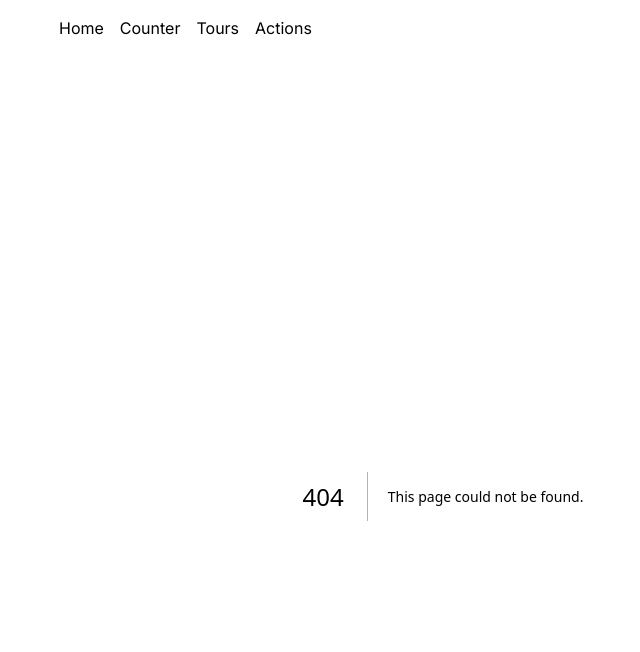
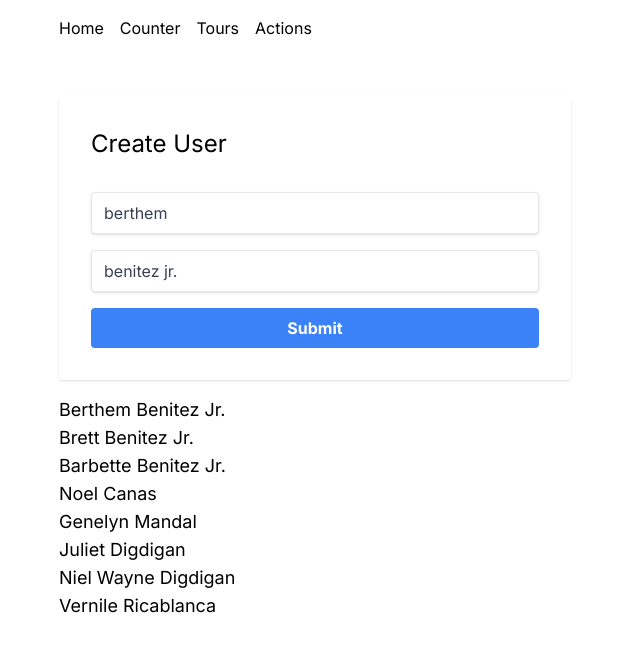
Before and after one commit to blaztviper22/nextjs_tutorial, a Next.js app: page /actions in a window 1280 px wide. Before the commit this address had no page. Shown: the top 652 px of the page, without its empty margins (197-837 px from the left). Built offline with nearby package versions, Linux system fonts and the light colour scheme.

Commit message:
new commits

```diff
--- /dev/null
+++ b/app/actions/page.tsx
@@ -0,0 +1,13 @@
+import Form from "@/components/Form"
+import UsersList from "@/components/UsersList"
+
+function ActionsPage() {
+  return (
+    <>
+        <Form />
+        <UsersList />
+    </>
+  )
+}
+
+export default ActionsPage
--- /dev/null
+++ b/components/Form.tsx
@@ -0,0 +1,50 @@
+'use client'
+import { createUser } from "@/utils/actions";
+// using formstate and formstatus
+import { useFormState, useFormStatus } from "react-dom";
+
+// const CreateUser = async() => {
+//   'use server'
+//   console.log('creating User....');
+// };
+
+//this
+const SubmitButton = () => {
+  const {pending} = useFormStatus();
+  return (
+    <button type="submit" className={btnStyle} disabled={pending}>
+      {pending? 'submitting...' : 'submit'}
+    </button>
+  );
+};
+
+function Form() {
+  return (
+    <form action={createUser} className={formStyle}>
+      <h2 className="text-2xl capitalize mb-4">create user</h2>
+      <input
+        type="text"
+        name="firstname"
+        defaultValue='berthem'
+        required
+        className={inputStyle}
+      />
+      <input
+        type="text"
+        name="lastname"
+        defaultValue='benitez jr.'
+        required
+        className={inputStyle}
+      />
+      {/* <button type="submit" className={btnStyle}>submit</button> */}
+      <SubmitButton />
+    </form>
+  )
+}
+
+export default Form
+
+const formStyle = 'max-w-lg flex flex-col gap-y-4  shadow rounded p-8';
+const inputStyle = 'border shadow rounded py-2 px-3 text-gray-700';
+const btnStyle =
+  'bg-blue-500 hover:bg-blue-700 text-white font-bold py-2 px-4 rounded capitalize';
--- /dev/null
+++ b/components/UsersList.tsx
@@ -0,0 +1,24 @@
+import { fetchUsers } from "@/utils/actions";
+
+async function UsersList() {
+    const users = await fetchUsers();
+  return (
+    <div className="mt-4">
+        {users.length?
+            <div>
+                {users.map(user => {
+                    return <h4 key={user.id} className="capitalize text-lg">
+                        {user.firstname} {user.lastname}
+                    </h4>
+                })}
+            </div>
+            :
+            <div>
+                No users found...
+            </div>
+        }
+    </div>
+  )
+}
+
+export default UsersList
--- /dev/null
+++ b/users.json
@@ -0,0 +1,42 @@
+[
+    {
+        "firstname": "berthem",
+        "lastname": "benitez jr.",
+        "id": "1724145237546"
+    },
+    {
+        "firstname": "Brett",
+        "lastname": "benitez jr.",
+        "id": "1724145252807"
+    },
+    {
+        "firstname": "Barbette",
+        "lastname": "benitez jr.",
+        "id": "1724145260172"
+    },
+    {
+        "firstname": "Noel",
+        "lastname": "Canas",
+        "id": "1724145947270"
+    },
+    {
+        "firstname": "genelyn",
+        "lastname": "mandal",
+        "id": "1724146206529"
+    },
+    {
+        "firstname": "juliet",
+        "lastname": "digdigan",
+        "id": "1724146517622"
+    },
+    {
+        "firstname": "Niel Wayne",
+        "lastname": "Digdigan",
+        "id": "1724146537380"
+    },
+    {
+        "firstname": "Vernile",
+        "lastname": "Ricablanca",
+        "id": "1724147738371"
+    }
+]
--- /dev/null
+++ b/utils/actions.ts
@@ -0,0 +1,44 @@
+'use server';
+import { readFile, writeFile } from "fs/promises";
+import { revalidatePath } from 'next/cache';
+import { redirect } from 'next/navigation';
+
+
+type User = {
+    id: string;
+    firstname: string;
+    lastname: string;
+};
+
+export const createUser = async(formData: FormData) => {
+    'use server';
+    await new Promise(resolve => setTimeout(resolve, 3000));
+    const firstname = formData.get('firstname') as string;
+    const lastname = formData.get('lastname') as string;
+    // const rawData = Object.fromEntries(formData)
+    // console.log(rawData);
+
+    const newUser: User = { firstname, lastname, id: Date.now().toString()};
+
+    try {
+        //console.log({ firstname, lastname});
+        await saveUser(newUser);
+    } catch (error) {
+        console.log(error);
+    };
+
+    // revalidatePath('/actions'); this will activately refresh after render
+    redirect('/');
+};
+
+export const fetchUsers = async (): Promise<User[]> => {
+    const result = await readFile('users.json',{encoding: 'utf8'});
+    const users = result ? JSON.parse(result) : [];
+    return users;
+};
+
+const saveUser = async (user: User) => {
+    const users = await fetchUsers();
+    users.push(user);
+    await writeFile('users.json', JSON.stringify(users));
+};
```
